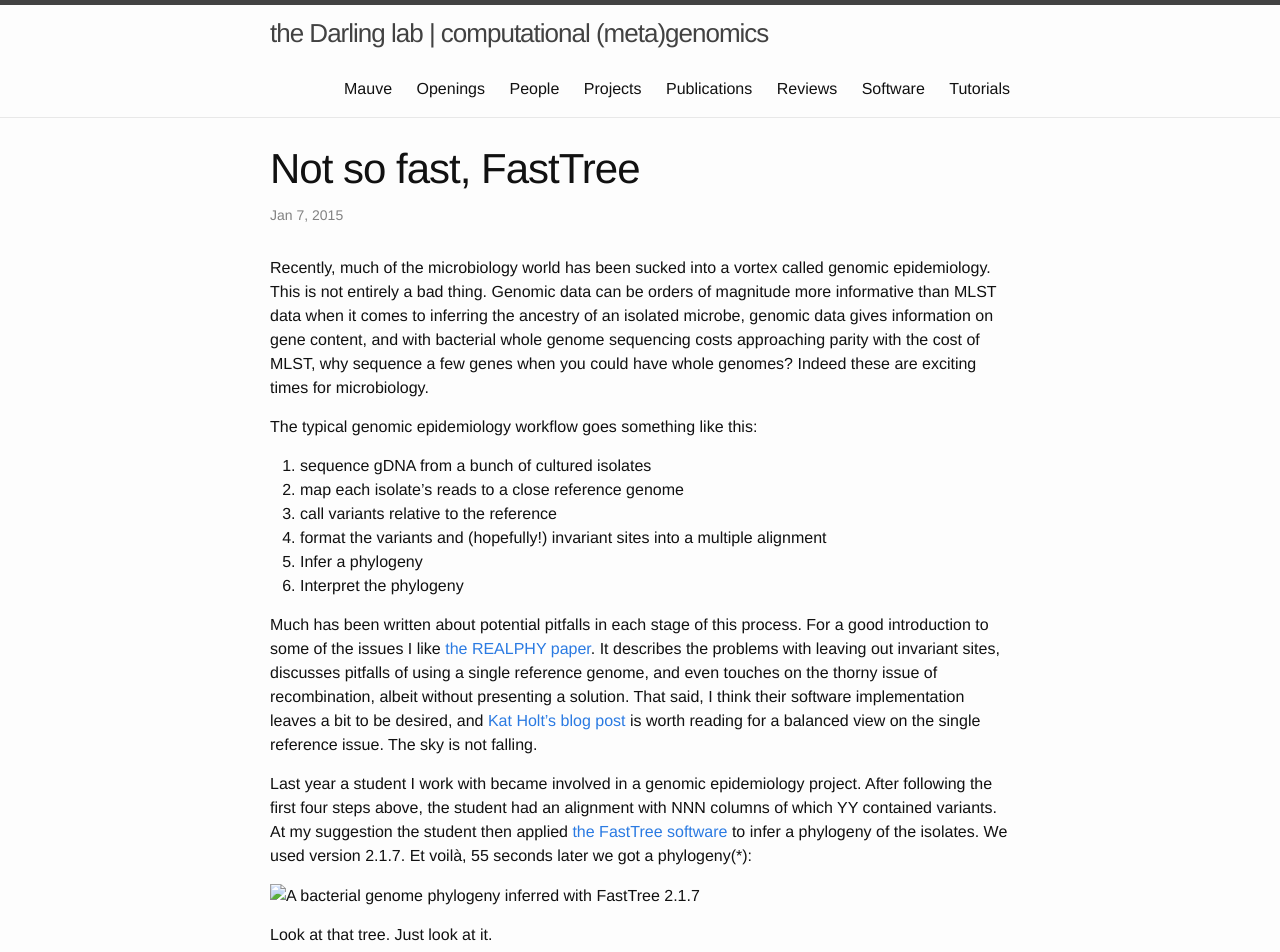
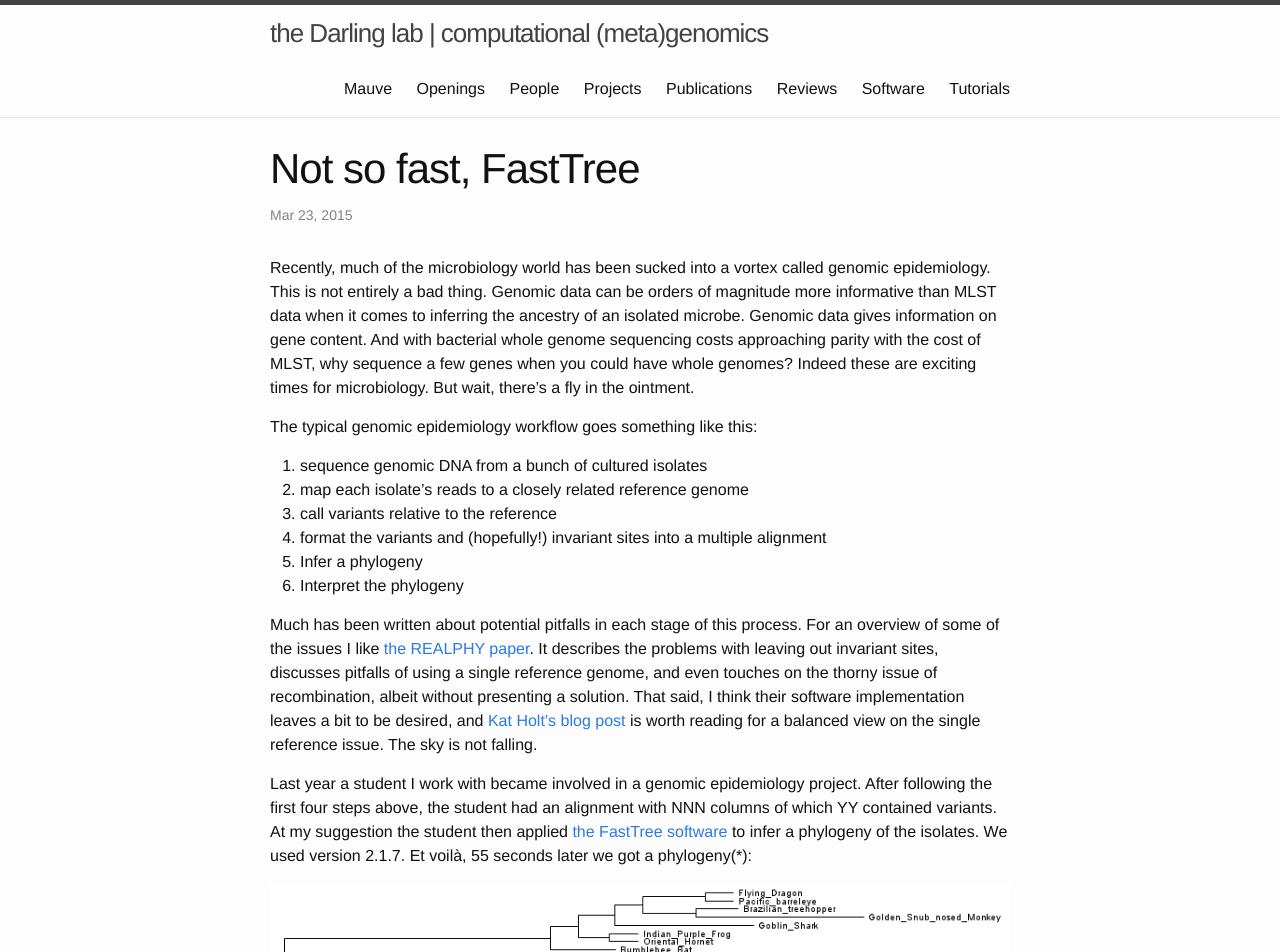
Before and after one commit to koadman/platypusfarm, a Jekyll site: the page built from darlinglab/_posts/2015-03-23-not-so-fast-fasttree.markdown, in a window 1280 px wide and 1400 px high. Shown: the top 952 px of the window. Built offline with Jekyll 4.4.1, drawn with Linux system fonts in a browser that asks for light colours; some of the changed text lies outside the part shown.

Commit message:
fine tuning

```diff
--- a/darlinglab/_posts/2015-03-23-not-so-fast-fasttree.markdown
+++ b/darlinglab/_posts/2015-03-23-not-so-fast-fasttree.markdown
@@ -1,23 +1,24 @@
 ---
 layout: post
 title:  "Not so fast, FastTree"
-date:   2015-01-07 07:19:50
+date:   2015-03-23 07:19:50
 category: blog
 ---
 
 Recently, much of the microbiology world has been sucked into a vortex called genomic epidemiology.
-This is not entirely a bad thing. Genomic data can be orders of magnitude more informative than MLST data when it comes to inferring the ancestry of an isolated microbe, genomic data gives information on gene content, and with bacterial whole genome sequencing costs approaching parity with the cost of MLST, why sequence a few genes when you could have whole genomes? Indeed these are exciting times for microbiology.
+This is not entirely a bad thing. Genomic data can be orders of magnitude more informative than MLST data when it comes to inferring the ancestry of an isolated microbe. Genomic data gives information on gene content. And with bacterial whole genome sequencing costs approaching parity with the cost of MLST, why sequence a few genes when you could have whole genomes? Indeed these are exciting times for microbiology. But wait, there's a fly in the ointment.
 
 The typical genomic epidemiology workflow goes something like this:
-1. sequence gDNA from a bunch of cultured isolates
-2. map each isolate's reads to a close reference genome
+
+1. sequence genomic DNA from a bunch of cultured isolates
+2. map each isolate's reads to a closely related reference genome
 3. call variants relative to the reference
 4. format the variants and (hopefully!) invariant sites into a multiple alignment
 5. Infer a phylogeny
 6. Interpret the phylogeny
 
 Much has been written about potential pitfalls in each stage of this process.
-For a good introduction to some of the issues I like [the REALPHY paper](http://www.ncbi.nlm.nih.gov/pubmed/24600054).
+For an overview of some of the issues I like [the REALPHY paper](http://www.ncbi.nlm.nih.gov/pubmed/24600054).
 It describes the problems with leaving out invariant sites, discusses pitfalls of using a single reference genome, and even touches on the thorny issue of recombination, albeit without presenting a solution. That said, I think their software implementation leaves a bit to be desired, and [Kat Holt's blog post](https://bacpathgenomics.wordpress.com/2014/03/25/are-we-doing-fakephy-realphy-paper-in-mbe-and-the-inaccuracy-of-phylogenies-based-on-whole-genome-snps-identified-by-mapping-to-a-reference/) is worth reading for a balanced view on the single reference issue. The sky is not falling.
 
 
@@ -26,24 +27,24 @@
 At my suggestion the student then applied [the FastTree software](http://microbesonline.org/fasttree/) to infer a phylogeny of the isolates.
 We used version 2.1.7. Et voilà, 55 seconds later we got a phylogeny(*):
 
-![A bacterial genome phylogeny inferred with FastTree 2.1.7](data/anonymous-2.1.7.png)
+![A bacterial genome phylogeny inferred with FastTree 2.1.7]({{ site.baseurl }}/assets/data/anonymous-2.1.7.png)
 
 Look at that tree. Just look at it.
 
 Does something look funny to you? The taxon names perhaps?
 
-Look at those nice step-like internal branches, and remember that branch lengths are given as substitutions per site -- because we're not cladists and this ain't no cladogram.
-If those branch lengths are to be believed, we have quite possibly discovered a wholly new evolutionary process. One that regularly gives rise to divergence events after an exact number of mutations have occurred. Incredible! Stockholm is calling! Either that, or we have an inference problem. Hmmm...
+Look at those nice step-like internal branches in the lower half of the tree, and remember that branch lengths are given as substitutions per site -- because we're not cladists and *this ain't no freakin' cladogram*.
+If those branch lengths are to be believed, we have quite possibly discovered a wholly new evolutionary process. A process that regularly gives rise to divergence events after an exact number of mutations have occurred. Incredible! Stockholm is calling! Either that, or we have an inference problem. Hmmm...
 
 Let's dig a little deeper. What if we change the substitution model, does the tree change? What if we change the inference algorithm? We had RaxML handy so we gave that a go, and got the following tree:
 
-![A phylogeny inferred with RaxML on the same alignment](data/anonymous-raxml.png)
+![A phylogeny inferred with RaxML on the same alignment]({{ site.baseurl }}/assets/data/anonymous-raxml.png)
 
 Hmmm.
 
 What's going on here? Which tree is right? To get some basic idea of this, Matt DeMaere (who works with me at UTS) and I had a look at how the cophenetic matrices compare to raw pairwise distance matrices derived from the genome alignments. Matt used the [APE package](http://cran.r-project.org/web/packages/ape/index.html) from R to calculate [cophenetic matrices](http://svitsrv25.epfl.ch/R-doc/library/ape/html/cophenetic.phylo.html) from the inferred trees. Doing the comparison between the FastTree 2.1.7 cophenetic matrix, the RaxML cophenetic matrix, and the raw distance matrix, we find that the RaxML tree matches the raw distances much better than the FastTree 2.1.7 tree does.
 
-At this stage we became concerned. After all, the venerable FastTree program is in wide use, so how could it produce such erratic results? I headed over to the FastTree web site to see if there was any documentation on the issue; any indication of a bug or a bugfix. And there, in bold header about 75% of the way down the very long page, is a section entitled **Why does FastTree report so many branch lengths of 0.0005 or 0.0001, or even negative branch lengths?**
+At this stage we became concerned. After all, the venerable FastTree program is in wide use, so how could it produce such erratic results? I headed over to the FastTree web site to see if there was any documentation on the issue; any indication of a bug or a bugfix. And there, in bold header about 75% of the way down the very long page, is a section entitled [**Why does FastTree report so many branch lengths of 0.0005 or 0.0001, or even negative branch lengths?**](http://microbesonline.org/fasttree/#BranchLen)
 And there it was. The answer. It turns out FastTree by default uses single precision arithmetic and has a hard-coded limit on branch length precision. If you have data with branches near that precision limit, they will either get rounded to 0 or the limit, e.g. 0.0001. This is a serious issue for many genomic epidemiology studies, where it is not uncommon to observe divergence among isolates on the order of 0.00001 to 0.0001 substitutions per site. Fortunately, the issue is easily resolved. There are a few places in the code that can be edited to enable double precision arithmetic and reduce the hard-coded limit on precision to a more reasonable value. The code diff is:
 
 	--- FastTree-2.1.7.c	2013-01-30 07:22:04.000000000 +1100
@@ -63,16 +64,16 @@
 	 int mlAccuracy = 1;		/* Rounds of optimization of branch lengths; 1 means do 2nd round only if close */
 	 double closeLogLkLimit = 5.0;	/* If partial optimization of an NNI looks like it would decrease the log likelihood
 
-it's then necessary to compile the code with -DUSE_DOUBLE, e.g. `gcc -DUSE_DOUBLE -O3 -finline-functions -funroll-loops -Wall -o FastTree-2.1.7 FastTree-2.1.7.c -lm`
+These changes set the resolution limit to about 1 substitution per billion sites, which seems ample for bacteria that typically have genome sizes up to around 10 million nucleotides. It's then necessary to compile the code with -DUSE_DOUBLE, e.g. `gcc -DUSE_DOUBLE -O3 -finline-functions -funroll-loops -Wall -o FastTree-2.1.7 FastTree-2.1.7.c -lm`
 
 Let's see how our tree looks after making these changes:
 
-![A phylogeny inferred with double precision FastTree on the same alignment](data/anonymous_2.1.7_precise.png)
+![A phylogeny inferred with double precision FastTree on the same alignment]({{ site.baseurl }}/assets/data/anonymous_2.1.7_precise.png)
 
 Now that looks better! And a comparison of the cophenetic matrix to the raw distances looks good too.
-Another way to check whether we've improved model fit is to run FastTree with the -gamma option, so that the log likelihoods reported can be compared across two different runs. If we do this with the vanilla FastTree-2.1.7 it reports `Gamma(20) LogLk = -40634.725`. Running the same analysis with the modified double-precision FastTree yields `Gamma(20) LogLk = -40182.654`. In other words, the tree inferred by the double precision version is `e^452` times more likely to have generated the observed data. That's no small improvement in model fit. Interestingly, the double-precision build actually runs faster than the single precision build on this dataset and on my laptop, so it seems the sacrifice of precision didn't even buy us a speedup.
+Another way to check whether we've improved model fit is to run FastTree with the -gamma option, so that the log likelihoods reported can be compared across two different runs. If we do this with the vanilla FastTree-2.1.7 it reports `Gamma(20) LogLk = -40634.725`. Running the same analysis with the modified double-precision FastTree yields `Gamma(20) LogLk = -40182.654`. In other words, the tree inferred by the double precision version is about `e^452` times more likely to have generated the observed data. That's no small improvement in model fit. Interestingly, the double-precision build actually runs faster than the single precision build on this dataset and on my laptop, so it seems the sacrifice of precision didn't even buy us a speedup.
 
-In retrospect we were lucky to have identified this issue relatively early on in our data analysis. If the dataset were different, without so many genomes having divergences right around the limit of FastTree's precision, the problem might have gone entirely unnoticed. That's not to say it wouldn't be important, though, even just a few branches with such imprecise branch length estimates could in principle yield substantially reduced model fit. I am not sure to what extent this could lead to topological inaccuracy as well, but it does seem possible.
+Perhaps this is just a case of RTFM. But how many of us actually do that? In retrospect I feel we were lucky to have identified this issue relatively early on in our data analysis. If the dataset were different, without so many genomes having divergences right around the limit of FastTree's precision, the problem might have gone entirely unnoticed. That's not to say it would be unimportant, though, because even just a few branches with such imprecise length estimates could in principle yield substantially reduced model fit. I am not sure to what extent this could lead to topological inaccuracy as well, but it does seem possible. Of course these issues of precision might be rather trivial compared to the effects of model misspecification, e.g. fitting a tree to a dataset with a substantial number of sites affected by recombination, and there are other tools like [ClonalFrameML](http://journals.plos.org/ploscompbiol/article?id=10.1371/journal.pcbi.1004041) which implements a model addressing that issue. That said, even if the model is wrong (and when analyzing real data the model is wrong by definition) I'd like to have the best possible fit to the data. Wouldn't you?
 
 Thanks to [Matt DeMaere](https://scholar.google.com.au/citations?user=hQTEUsIAAAAJ&hl=en&oi=ao) for assistance preparing this blog post.
 
```
Also changed, not shown: darlinglab/assets/data/anonymous-2.1.7.png (renamed from darlinglab/_posts/data/anonymous-2.1.7.png), darlinglab/assets/data/anonymous_2.1.7_precise.png (renamed from darlinglab/_posts/data/anonymous_2.1.7_precise.png).
